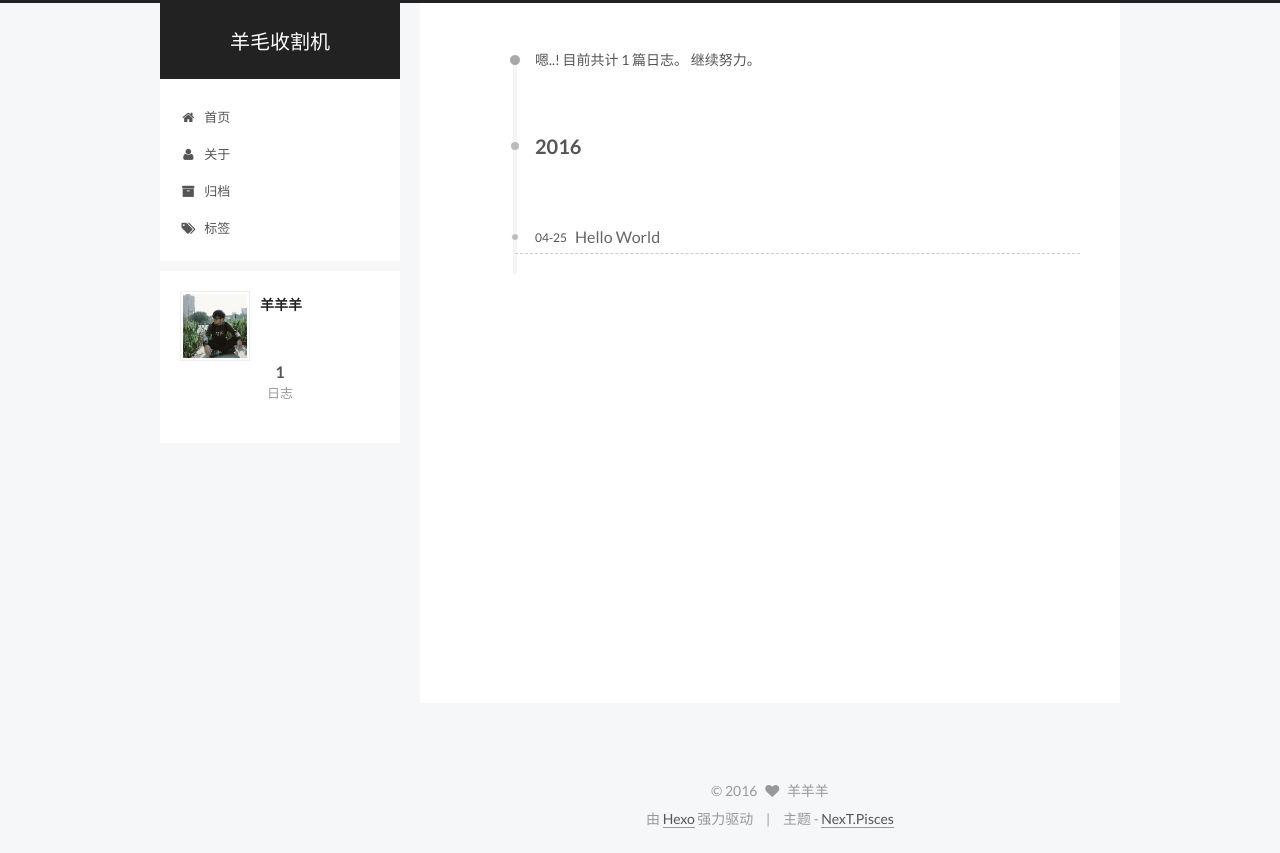
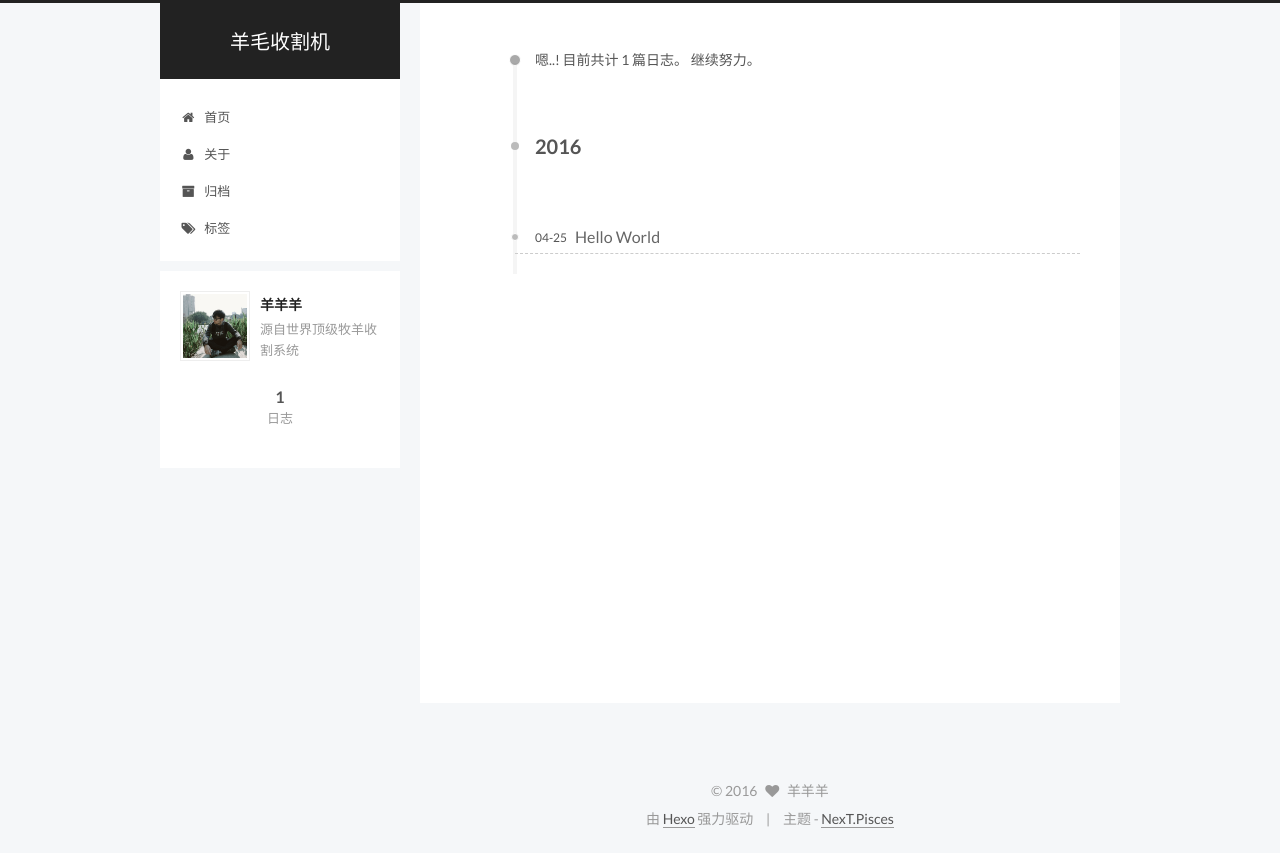
Before and after one commit to assheep/assheep.github.io, a plain HTML site: page archives/2016/04/index.html in a window 1280 px wide. Drawn offline with Linux system fonts and the light colour scheme.

Commit message:
Site updated: 2016-04-26 00:21:34

```diff
--- a/archives/2016/04/index.html
+++ b/archives/2016/04/index.html
@@ -80,15 +80,15 @@
 
 
 
-<meta name="description">
+<meta name="description" content="源自世界顶级牧羊收割系统">
 <meta property="og:type" content="website">
 <meta property="og:title" content="羊毛收割机">
 <meta property="og:url" content="http://yoursite.com/archives/2016/04/index.html">
 <meta property="og:site_name" content="羊毛收割机">
-<meta property="og:description">
+<meta property="og:description" content="源自世界顶级牧羊收割系统">
 <meta name="twitter:card" content="summary">
 <meta name="twitter:title" content="羊毛收割机">
-<meta name="twitter:description">
+<meta name="twitter:description" content="源自世界顶级牧羊收割系统">
 
 
 
@@ -308,7 +308,7 @@
                src="/uploads/avatar.jpg"
                alt="羊羊羊" />
           <p class="site-author-name" itemprop="name">羊羊羊</p>
-          <p class="site-description motion-element" itemprop="description"></p>
+          <p class="site-description motion-element" itemprop="description">源自世界顶级牧羊收割系统</p>
         </div>
         <nav class="site-state motion-element">
           <div class="site-state-item site-state-posts">
--- a/css/main.css
+++ b/css/main.css
@@ -1522,7 +1522,7 @@ pre .javascript .function {
   width: 4px;
   height: 4px;
   border-radius: 50%;
-  background: #372587;
+  background: #ff1a59;
 }
 .links-of-blogroll {
   font-size: 13px;
```
Also changed, not shown: 2016/04/25/hello-world/index.html (+1 -1 lines), archives/2016/index.html (+4 -4 lines), archives/index.html (+4 -4 lines), index.html (+4 -4 lines).
